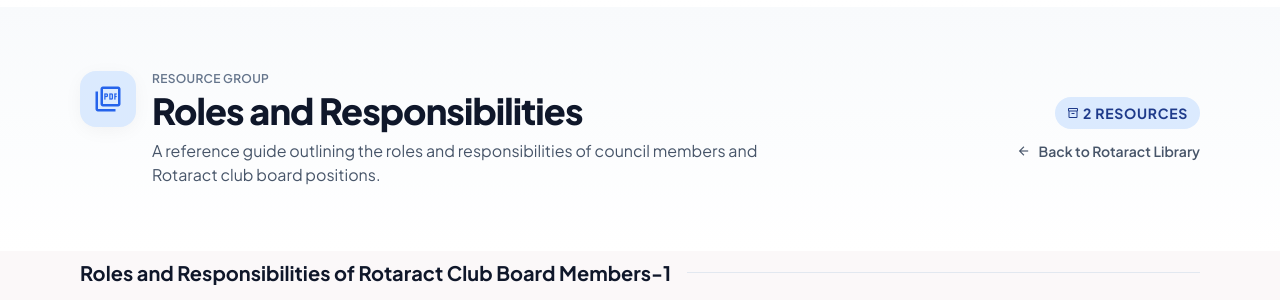
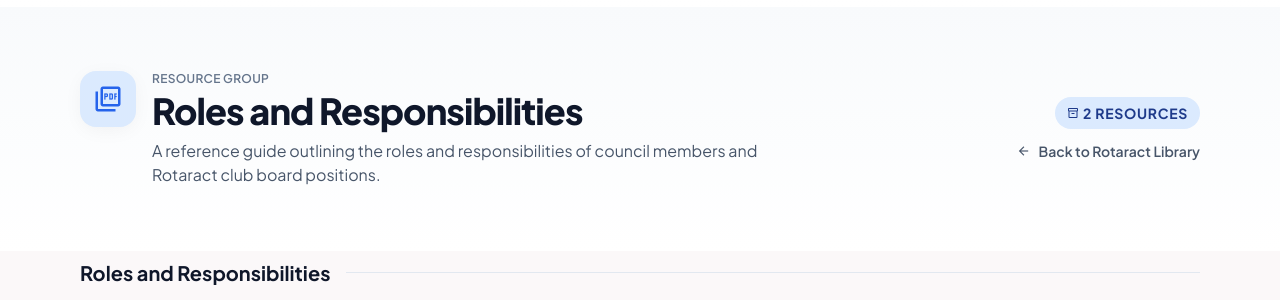
Before and after one commit to rsamdio/RSALibrary, a Jekyll site: the page built from _resources/roles-and-responsibilities.md, in a window 1280 px wide and 900 px high, scrolled down 519 px, cut to the strip 0-300 px from the top of the window. Built offline with Jekyll 4.4.1, drawn with Linux system fonts in a browser that asks for light colours.

Commit message:
Update Resource Group “roles-and-responsibilities”

```diff
--- a/_resources/roles-and-responsibilities.md
+++ b/_resources/roles-and-responsibilities.md
@@ -23,6 +23,6 @@
         download_url: /resources/rotaract_club_board_roles_and_responsibilities.pdf
         description: A reference guide outlining the roles and responsibilities of
           council members and Rotaract club board positions.
-    title: Roles and Responsibilities of Rotaract Club Board Members-1
+    title: Roles and Responsibilities
 resources: []
 ---
```
